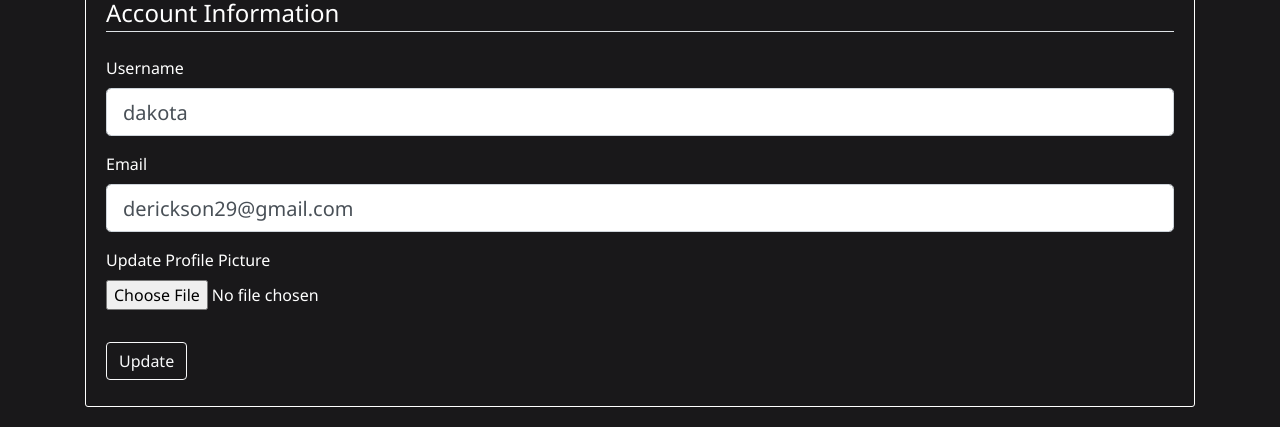
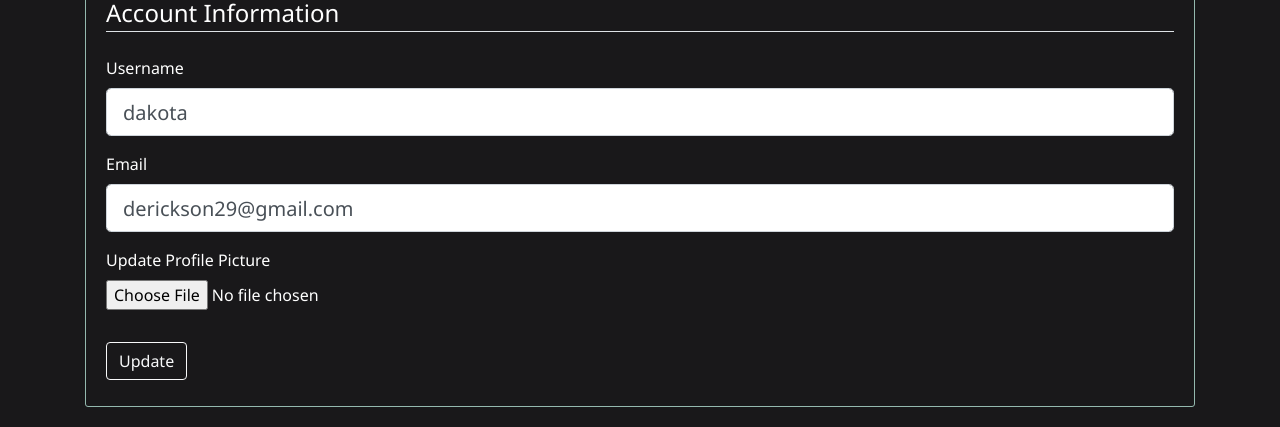
Before and after one commit to DakotaErickson/flaskBlog, a Flask app: page /account in a window 1280 px wide. Shown: the part 404-831 px from the top of the page. Run offline with Flask 2, Linux system fonts and the light colour scheme; a user stored in the database is signed in; some libraries are stand-ins or nearby versions.

Commit message:
updating styles

```diff
--- a/flaskblog/static/css/main.css
+++ b/flaskblog/static/css/main.css
@@ -35,7 +35,7 @@
 
 .content-section {
   padding: 10px 20px;
-  border: 1px solid white;
+  border: 1px solid #94b9af;
   border-radius: 3px;
   margin-bottom: 20px;
 }
@@ -49,7 +49,7 @@
 .article-metadata {
   padding-bottom: 1px;
   margin-bottom: 4px;
-  border-bottom: 1px solid #e3e3e3
+  border-bottom: 1px solid #94b9af
 }
 
 .article-metadata a:hover {
```
